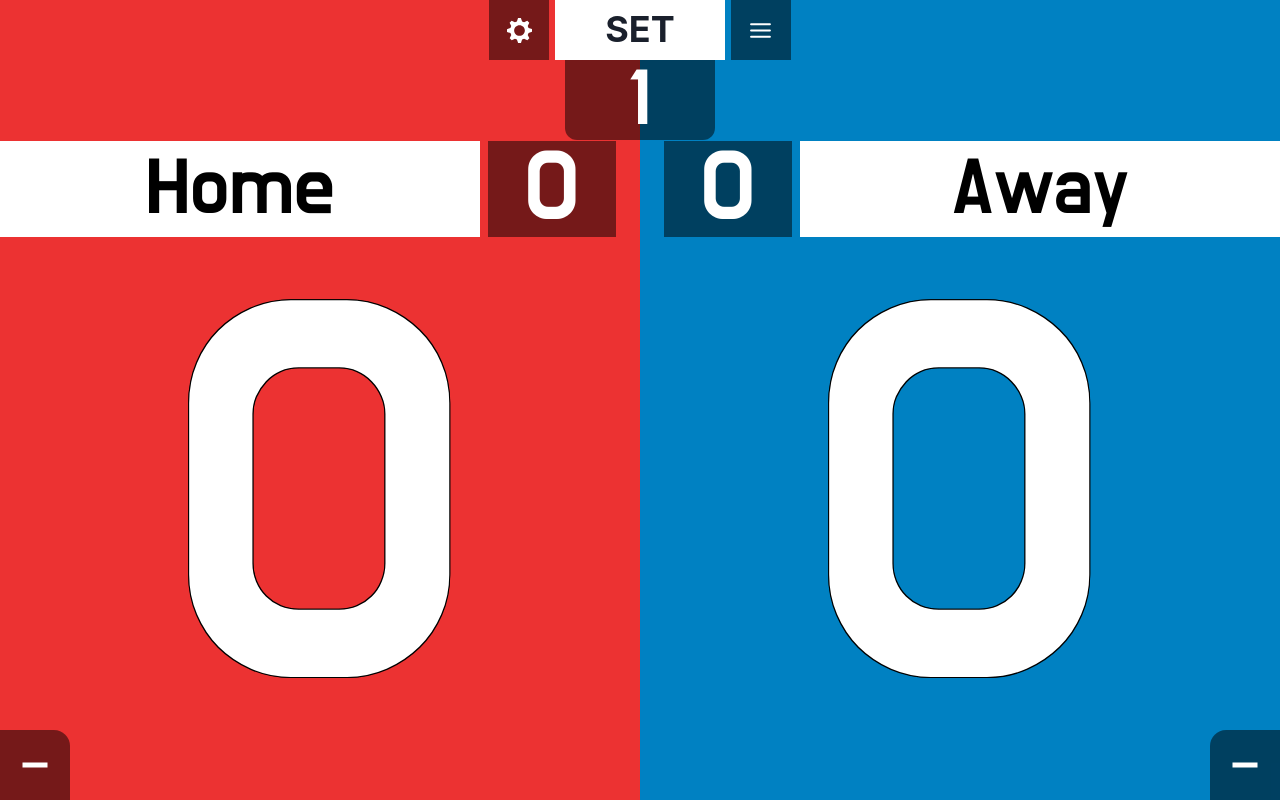
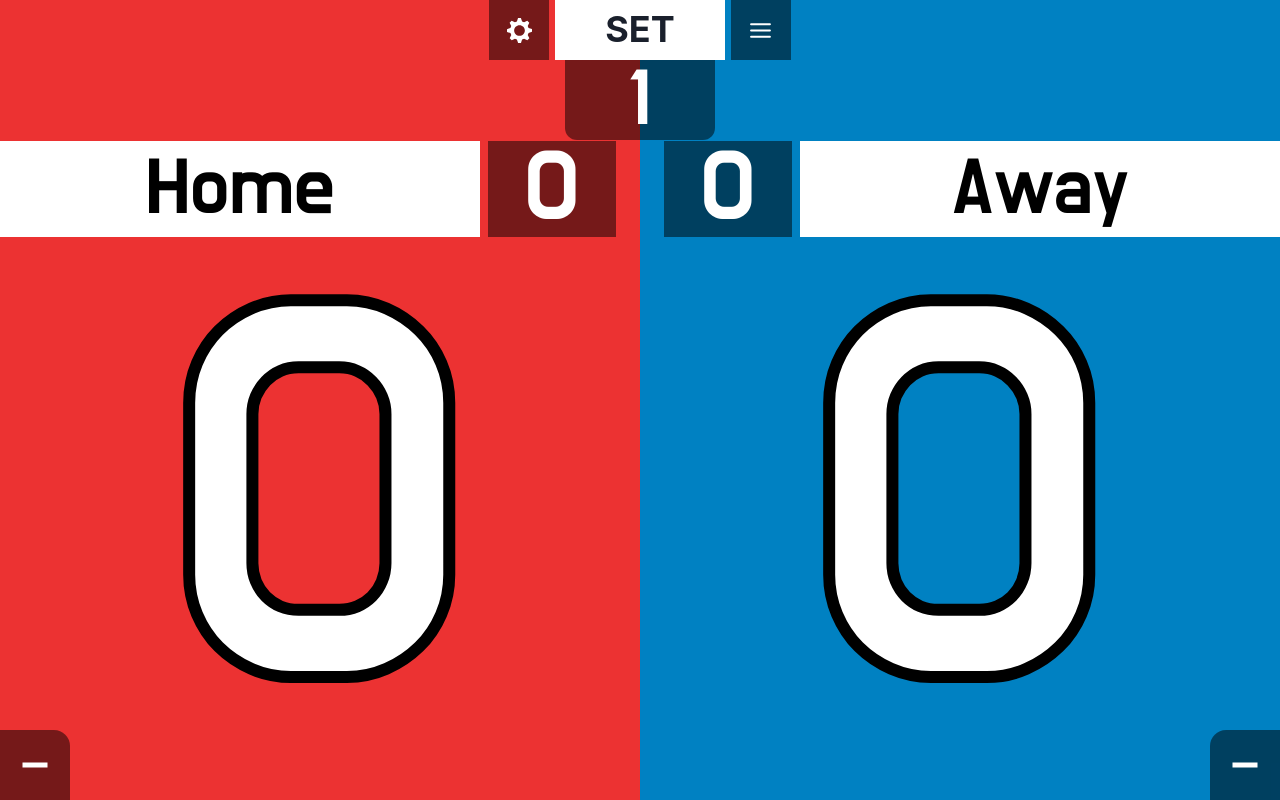
Before and after one commit to Permanaa/scoreboard, a Next.js app: page / in a window 1280 px wide. Built offline with nearby package versions, Linux system fonts and the light colour scheme.

Commit message:
style: width outline score

```diff
--- a/styles/Home.module.css
+++ b/styles/Home.module.css
@@ -148,5 +148,6 @@
   justify-content: center;
   line-height: 1;
   font-size: 550px;
-  text-shadow: -1px -1px 0 #000, 1px -1px 0 #000, -1px 1px 0 #000, 1px 1px 0 #000;
+  /* text-shadow: -8px -8px 0 #000, 8px -8px 0 #000, -8px 8px 0 #000, 8px 8px 0 #000; */
+  -webkit-text-stroke: 12px black;
 }
```
